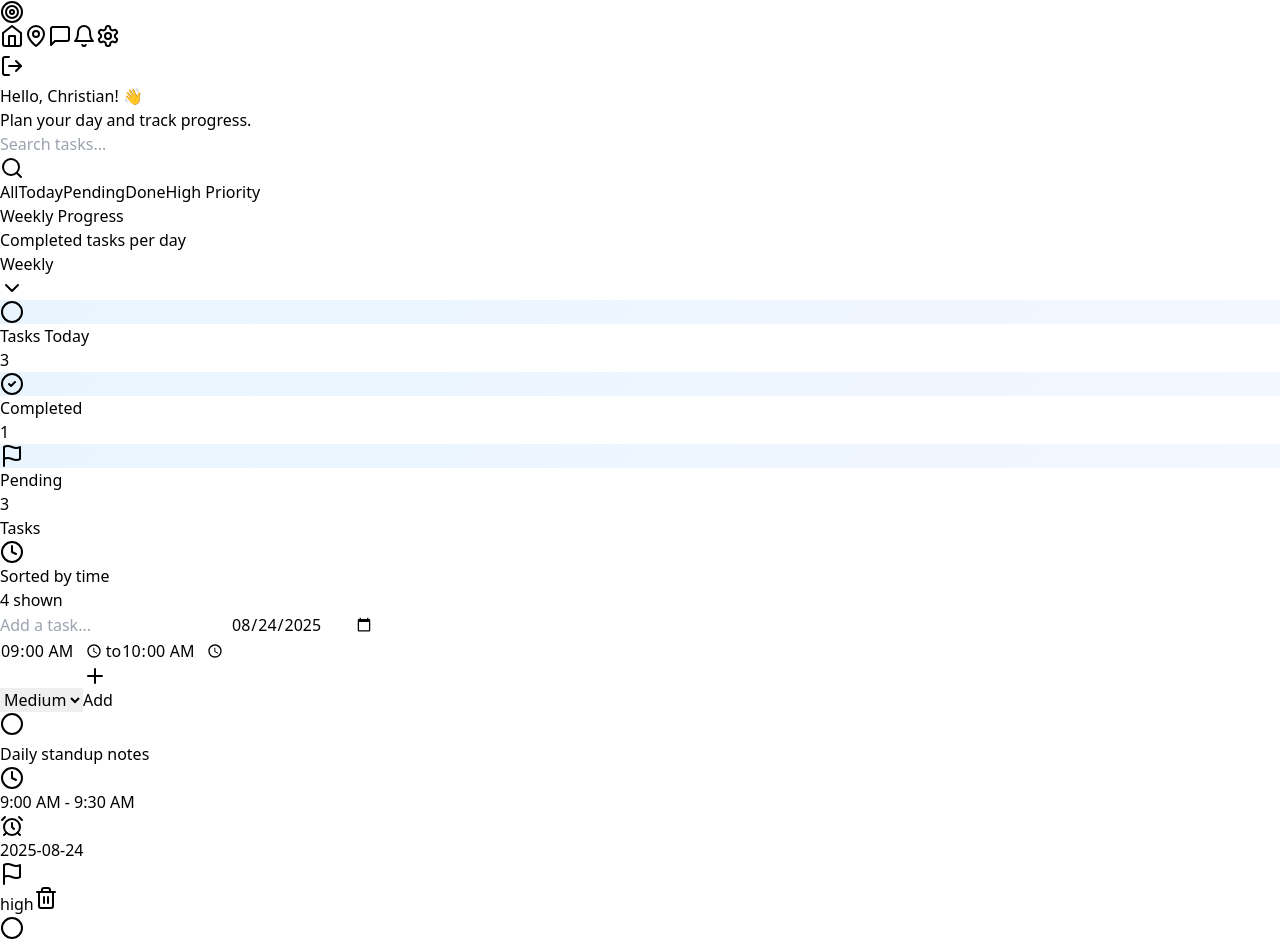
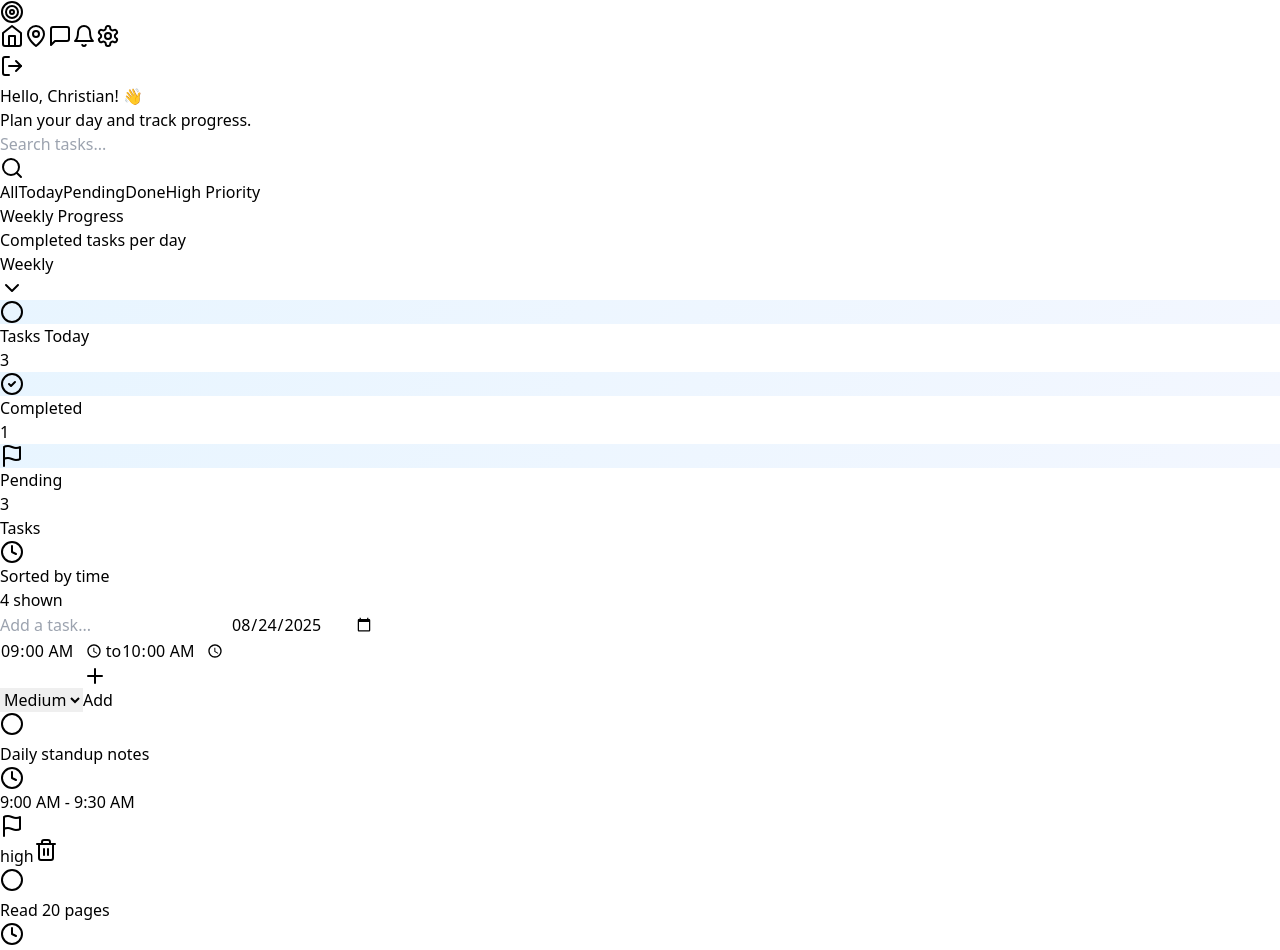
Before and after one commit to prathamssaraf/taskflow, a React (Vite) app: page / in a window 1280 px wide. Shown: the top 950 px of the page. Built offline with nearby package versions, Linux system fonts and the light colour scheme; the HTML template or start-up script is replaced by a standard one.

Commit message:
Remove redundant date display from tasks for cleaner day-wise UI

```diff
--- a/src/App.jsx
+++ b/src/App.jsx
@@ -307,7 +307,6 @@ function TaskRow({ task, onToggle, onDelete }) {
           </div>
         )}
       </div>
-      <Pill className="bg-slate-100 text-slate-600"><AlarmClock className="w-3 h-3 mr-1"/> {task.due}</Pill>
       <Pill className={priColor}><Flag className="w-3 h-3 mr-1"/> {task.priority}</Pill>
       <button onClick={() => onDelete(task.id)} className="text-slate-300 hover:text-rose-500"><Trash2 className="w-5 h-5"/></button>
     </div>
```
